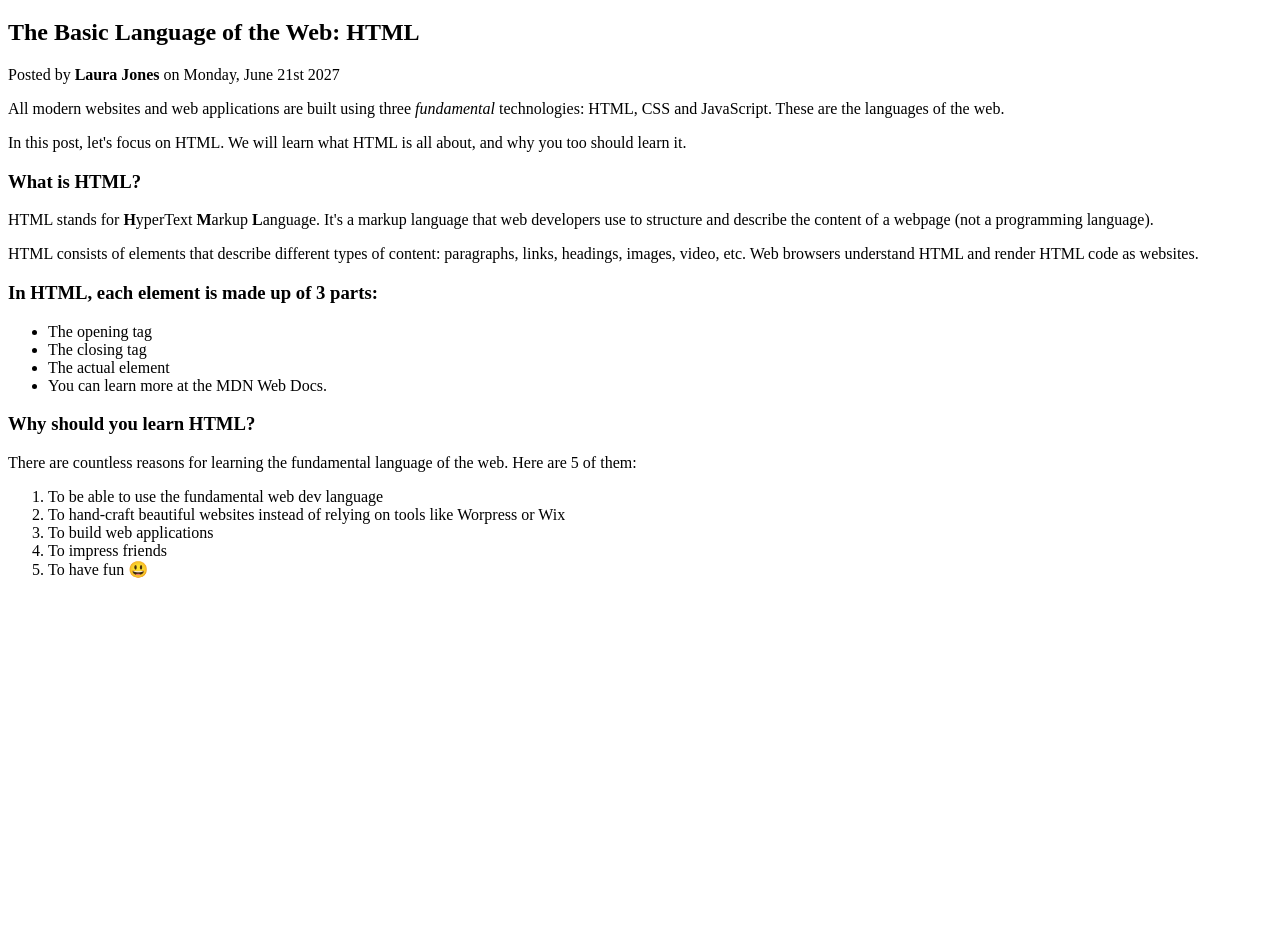
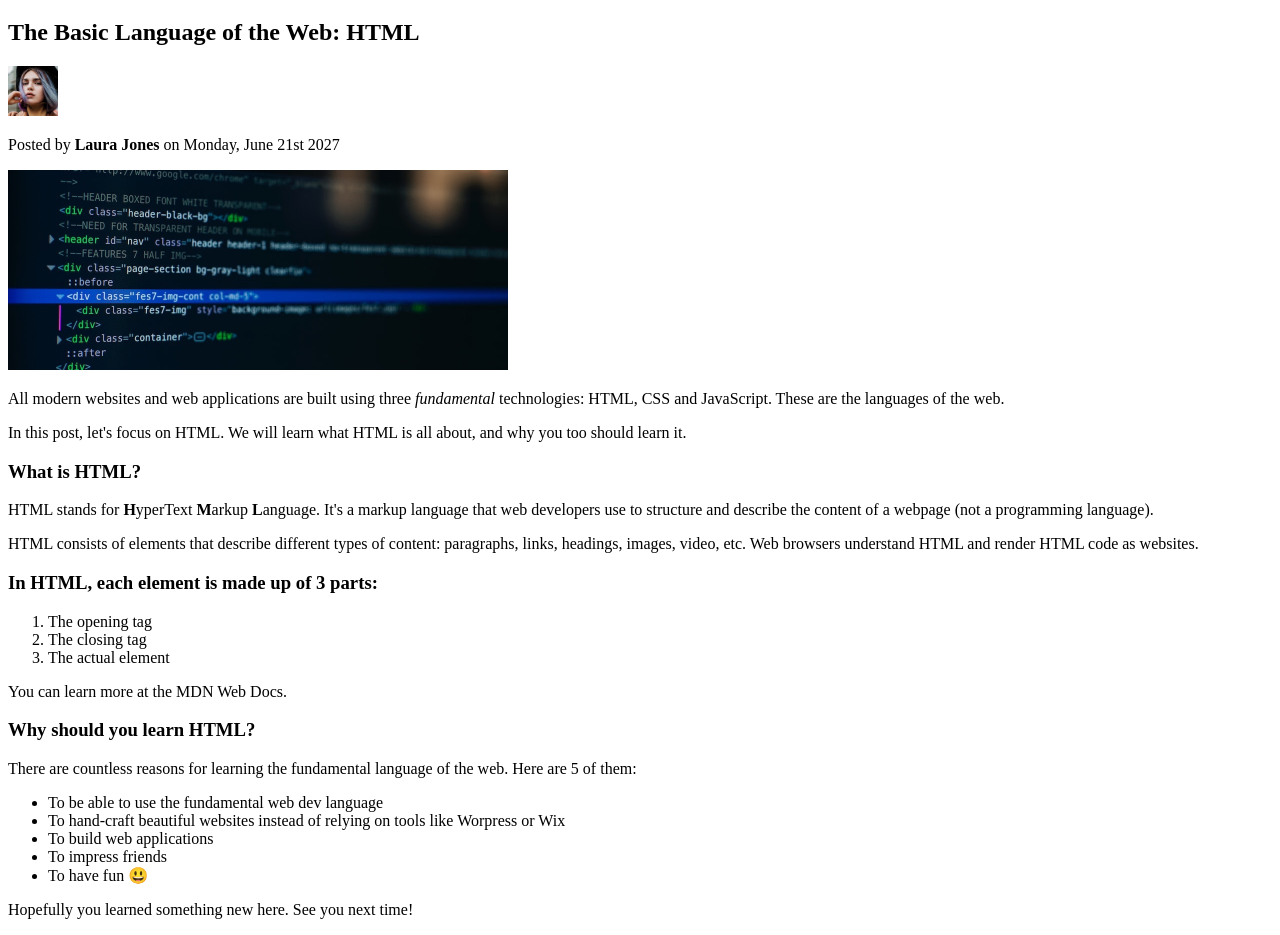
Before and after one commit to Grunt395/CM-Old, a plain HTML site: page index.html in a window 1280 px wide. Shown: the part 62-997 px from the top of the page. Before the commit the page ends 800 px from the top, so only its background shows below. Drawn offline with Linux system fonts and the light colour scheme.

Commit message:
Added images folder and attributes

```diff
--- a/index.html
+++ b/index.html
@@ -1,8 +1,9 @@
 <!DOCTYPE html>
 
-<html>
+<html lang="en">
 
 <head>
+	<meta charset="UTF-8" />
 	<title>The Basic Language of the Web: HTML</title>
 </head>
 
@@ -10,7 +11,13 @@
 	<h1>📘 The Code Magazine</h1>
 
 	<h2>The Basic Language of the Web: HTML</h2>
+
+	<img src="./images/laura-jones.jpg" alt="Picture of Laura Jones" width="50" height="50">
+
 	<p>Posted by <strong>Laura Jones</strong> on Monday, June 21st 2027</p>
+
+	<img src="./images/post-img.jpg" alt="HTML code on a screen" width="500" height="200">
+
 	<p>All modern websites and web applications are built using three <em>fundamental</em> technologies: HTML, CSS and
 		JavaScript. These are the languages of the web.</p>
 	<p>In this post, let's focus on HTML. We will learn what HTML is all about, and why you too should learn it.</p>
@@ -23,22 +30,23 @@
 		etc. Web browsers understand HTML and render HTML code as websites.</p>
 
 	<h3>In HTML, each element is made up of 3 parts:</h3>
-	<ul>
+	<ol>
 		<li>The opening tag</li>
 		<li>The closing tag</li>
 		<li>The actual element</li>
-		<li>You can learn more at the MDN Web Docs.</li>
-	</ul>
+	</ol>
+	<p>You can learn more at the MDN Web Docs.</p>
 
 	<h3>Why should you learn HTML?</h3>
 	<p>There are countless reasons for learning the fundamental language of the web. Here are 5 of them:</p>
-	<ol>
+	<ul>
 		<li>To be able to use the fundamental web dev language</li>
 		<li>To hand-craft beautiful websites instead of relying on tools like Worpress or Wix</li>
 		<li>To build web applications</li>
 		<li>To impress friends</li>
 		<li>To have fun 😃</li>
-	</ol>
+	</ul>
+	<p>Hopefully you learned something new here. See you next time!</p>
 
 </body>
 
```
Also changed, not shown: images/challenges.jpg (renamed from challenges.jpg), images/laura-jones.jpg (renamed from laura-jones.jpg), images/post-img.jpg (renamed from post-img.jpg), images/related-1.jpg (renamed from related-1.jpg), images/related-2.jpg (renamed from related-2.jpg), images/related-3.jpg (renamed from related-3.jpg).
